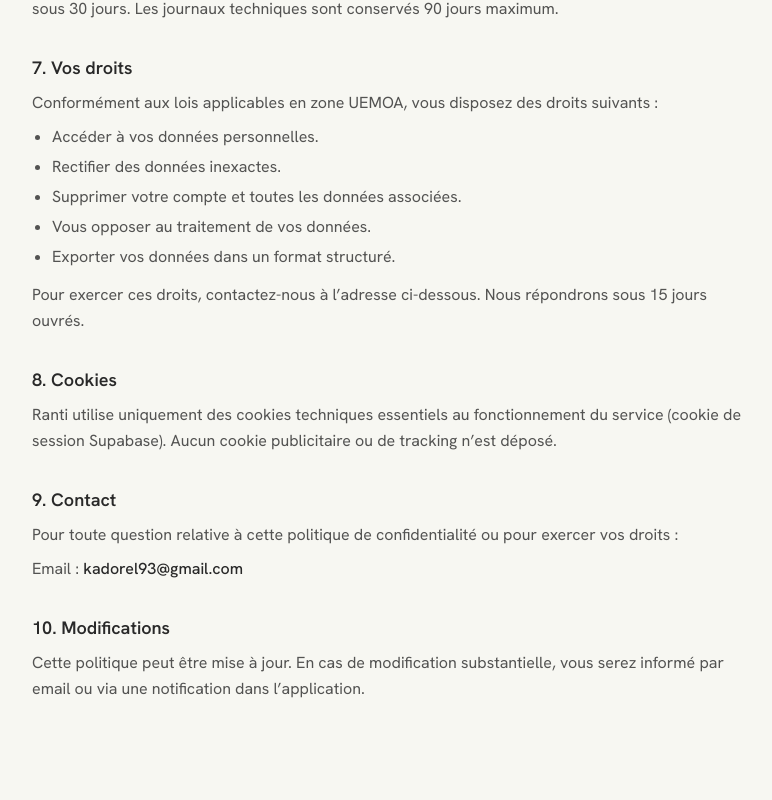
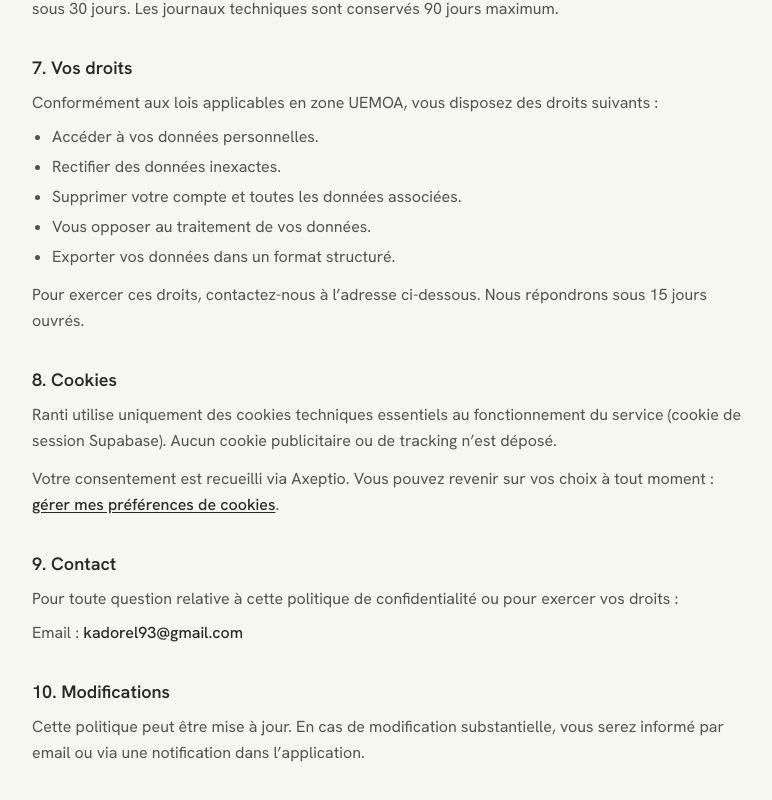
Before and after one commit to mrkpatinde/ranti, a Next.js app in the folder apps/web/: page /confidentialite in a window 1280 px wide. Shown: the part 1514-2314 px from the top of the page, without its empty margins (248-1020 px from the left). Built offline with nearby package versions, Linux system fonts and the light colour scheme; no server answers.

Commit message:
feat(consent): bandeau cookies Axeptio + réouverture des choix
SDK officiel chargé afterInteractive, clientId surchargeable par env.
Lien « gérer mes préférences » dans la politique de confidentialité.

```diff
--- a/apps/web/src/app/(public)/confidentialite/page.tsx
+++ b/apps/web/src/app/(public)/confidentialite/page.tsx
@@ -1,5 +1,6 @@
 import type { Metadata } from "next";
 import Link from "next/link";
+import { ReopenConsent } from "@/components/reopen-consent";
 
 export const metadata: Metadata = {
   title: "Politique de confidentialité — Ranti",
@@ -145,6 +146,10 @@ export default function PrivacyPage() {
             Ranti utilise uniquement des cookies techniques essentiels au fonctionnement du service (cookie de session
             Supabase). Aucun cookie publicitaire ou de tracking n&rsquo;est déposé.
           </p>
+          <p className="mt-3">
+            Votre consentement est recueilli via Axeptio. Vous pouvez revenir sur vos choix à tout moment :{" "}
+            <ReopenConsent />.
+          </p>
         </section>
 
         <section>
--- a/apps/web/src/app/layout.tsx
+++ b/apps/web/src/app/layout.tsx
@@ -1,5 +1,6 @@
 import type { Metadata } from "next";
 import { Fraunces, Hanken_Grotesk } from "next/font/google";
+import { AxeptioConsent } from "@/components/axeptio";
 import { OfflineBanner } from "@/components/offline-banner";
 import { SwRegister } from "@/components/sw-register";
 import "./globals.css";
@@ -39,6 +40,7 @@ export default function RootLayout({
         <SwRegister />
         <OfflineBanner />
         {children}
+        <AxeptioConsent />
       </body>
     </html>
   );
--- /dev/null
+++ b/apps/web/src/components/axeptio.tsx
@@ -0,0 +1,29 @@
+import Script from "next/script"
+
+// Bandeau de consentement cookies (Axeptio). Le clientId identifie la
+// configuration Ranti côté Axeptio ; surchargeable par env pour un autre
+// projet/environnement, sinon on retombe sur l'ID de production.
+const AXEPTIO_CLIENT_ID =
+  process.env.NEXT_PUBLIC_AXEPTIO_CLIENT_ID ?? "6a5a4ef8099f6cf5b2bb6406"
+
+// Snippet officiel Axeptio : on pose `axeptioSettings` PUIS on injecte le SDK
+// dans un seul script inline pour garantir l'ordre (le SDK lit les réglages au
+// chargement). `afterInteractive` : chargé tôt, sans bloquer l'hydratation.
+export function AxeptioConsent() {
+  return (
+    <Script
+      id="axeptio"
+      strategy="afterInteractive"
+      dangerouslySetInnerHTML={{
+        __html: `window.axeptioSettings = { clientId: ${JSON.stringify(
+          AXEPTIO_CLIENT_ID,
+        )} };
+(function (d, s) {
+  var t = d.getElementsByTagName(s)[0], e = d.createElement(s);
+  e.async = true; e.src = "https://static.axept.io/sdk.js";
+  t.parentNode.insertBefore(e, t);
+})(document, "script");`,
+      }}
+    />
+  )
+}
--- /dev/null
+++ b/apps/web/src/components/reopen-consent.tsx
@@ -0,0 +1,20 @@
+"use client"
+
+// Rouvre le panneau de consentement Axeptio (choix des cookies). L'API
+// `openAxeptioCookies` est posée sur `window` par le SDK une fois chargé
+// (voir components/axeptio.tsx) ; on la lit à la volée au clic.
+export function ReopenConsent() {
+  return (
+    <button
+      type="button"
+      onClick={() => {
+        ;(
+          window as unknown as { openAxeptioCookies?: () => void }
+        ).openAxeptioCookies?.()
+      }}
+      className="text-foreground font-medium underline underline-offset-2 hover:text-foreground/70 transition"
+    >
+      gérer mes préférences de cookies
+    </button>
+  )
+}
```
